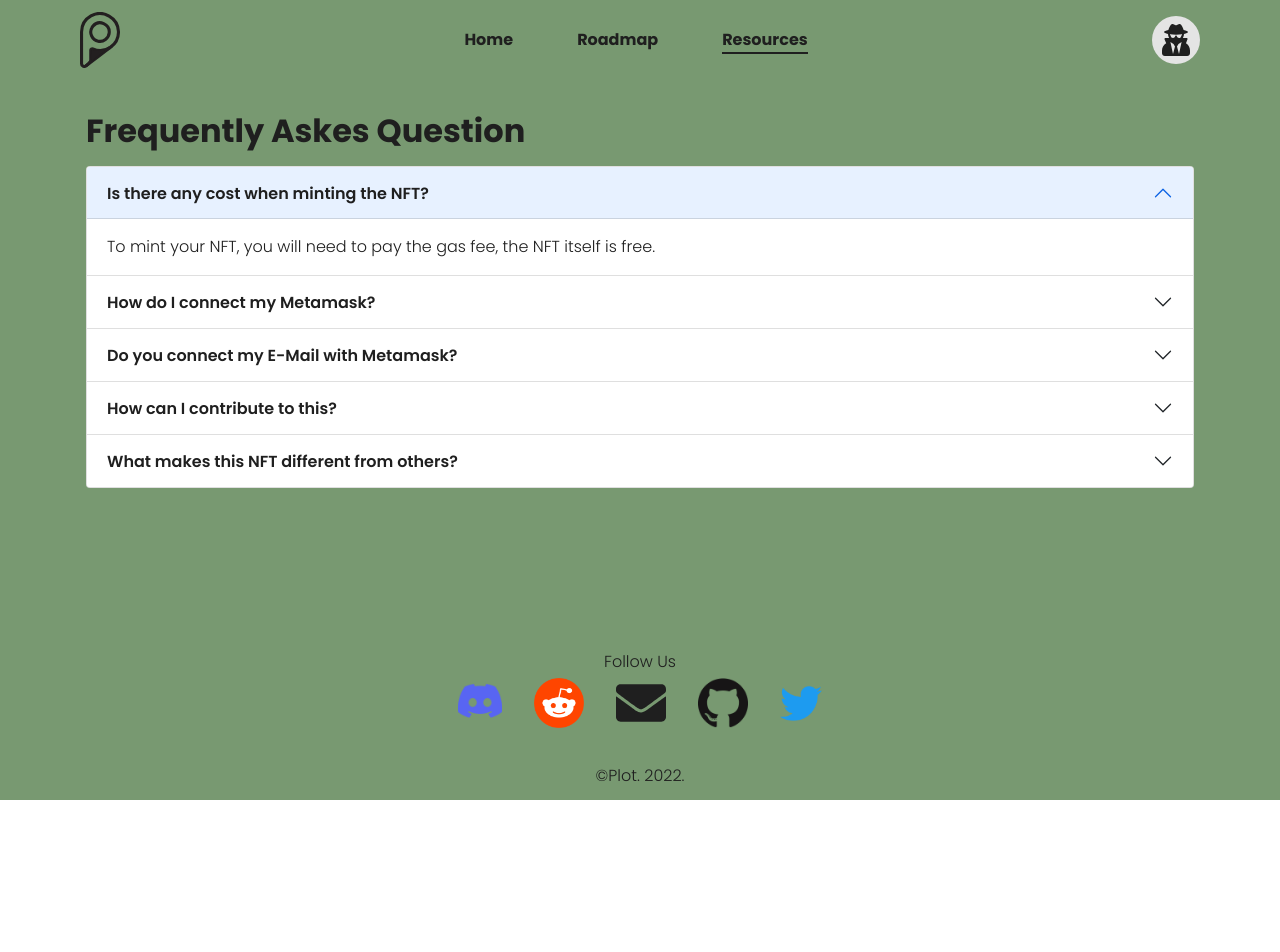
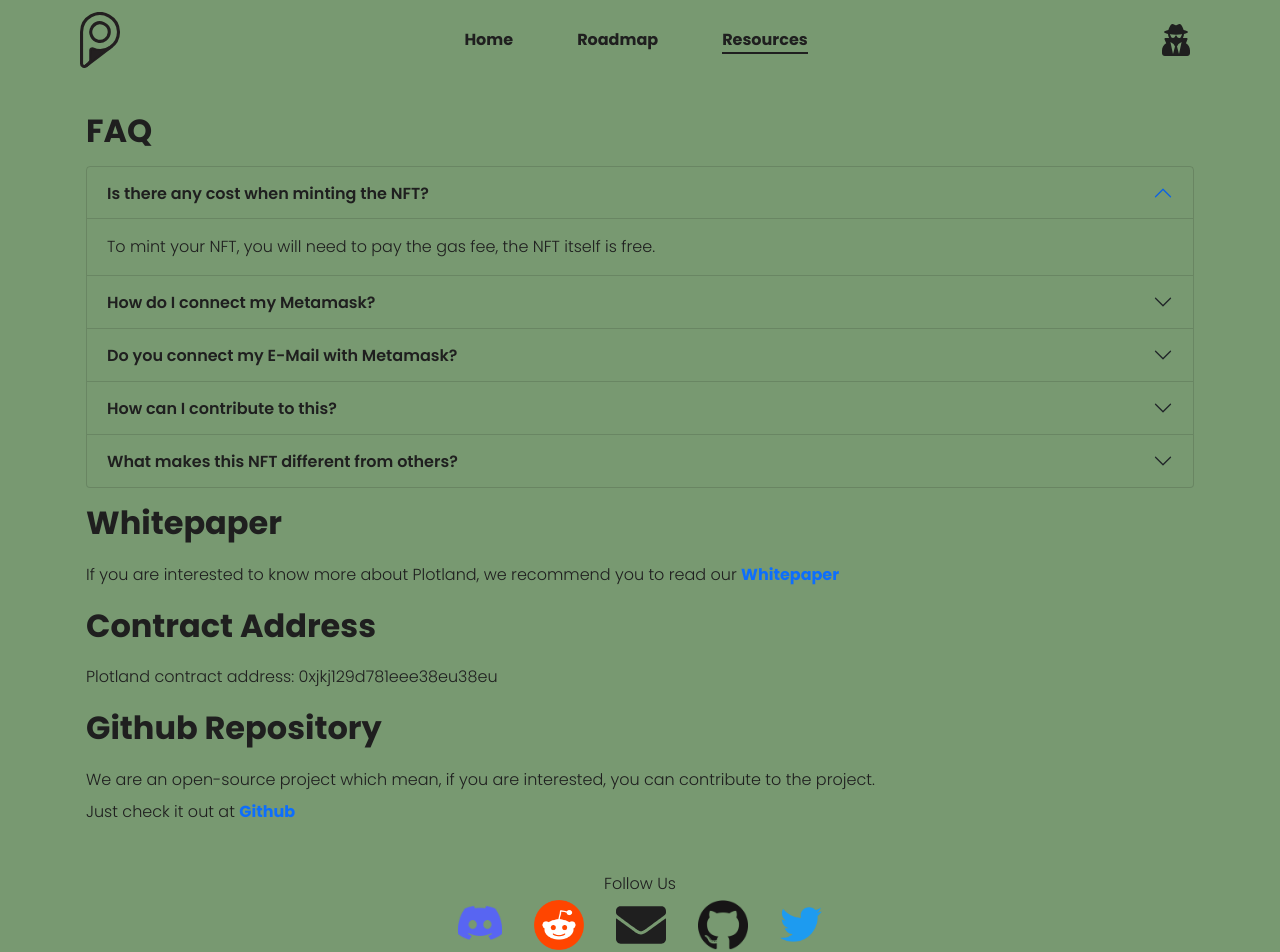
Before and after one commit to Plot-NFT/Plotland, a Next.js app: page /resources in a window 1280 px wide. Shown: the top 952 px of the page. Before the commit the page ends 800 px from the top, so only its background shows below. Built offline with nearby package versions, Linux system fonts and the light colour scheme.

Commit message:
add whitepaper, contract address placeholder, github repo on resources page

```diff
--- a/pages/resources.jsx
+++ b/pages/resources.jsx
@@ -5,6 +5,8 @@ import Accordion from "react-bootstrap/Accordion";
 import Header from "components/Header/Header";
 import Footer from "components/Footer/Footer";
 import Container from "components/Container/Container";
+
+import styles from "scss/resources.module.scss";
 
 const Resources = () => {
   return (
@@ -17,7 +19,7 @@ const Resources = () => {
       <Header />
 
       <Container>
-        <h2 className="mb-3 fw-bold">Frequently Askes Question</h2>
+        <h2 className="mb-3 fw-bold">FAQ</h2>
 
         <Accordion defaultActiveKey="0">
           <Accordion.Item eventKey="0">
@@ -69,6 +71,42 @@ const Resources = () => {
             </Accordion.Body>
           </Accordion.Item>
         </Accordion>
+
+        <h2 className="my-3 fw-bold">Whitepaper</h2>
+
+        <p>
+          If you are interested to know more about Plotland, we recommend you to
+          read our{" "}
+          <a
+            className="fw-bold"
+            href="/documents/plotland-whitepaper.pdf"
+            target="_blank"
+          >
+            Whitepaper
+          </a>
+        </p>
+
+        <h2 className="my-3 fw-bold">Contract Address</h2>
+
+        <p>Plotland contract address: 0xjkj129d781eee38eu38eu</p>
+
+        <h2 className="my-3 fw-bold">Github Repository</h2>
+
+        <p>
+          We are an open-source project which mean, if you are interested, you
+          can contribute to the project.
+        </p>
+        <p>
+          Just check it out at{" "}
+          <a
+            href="https://github.com/Plot-NFT/Plotland"
+            className="fw-bold"
+            rel="noreferrer"
+            target="_blank"
+          >
+            Github
+          </a>
+        </p>
       </Container>
 
       <Footer />
--- a/pages/roadmap.jsx
+++ b/pages/roadmap.jsx
@@ -6,8 +6,6 @@ import Footer from "components/Footer/Footer";
 import Container from "components/Container/Container";
 import RoadMap from "components/Roadmap/Roadmap";
 import Button from "components/Button/Button";
-
-import styles from "scss/roadmap.module.scss";
 
 const Roadmap = () => {
   return (
@@ -62,7 +60,7 @@ const Roadmap = () => {
         </RoadMap.Main>
 
         <div className="d-flex justify-content-center">
-          <Button>Sumbit Project</Button>
+          <Button>Submit Project</Button>
         </div>
       </Container>
 
--- a/src/components/Header/Header.module.scss
+++ b/src/components/Header/Header.module.scss
@@ -56,7 +56,6 @@
     height: fit-content;
     border-radius: 50%;
     border: none;
-    background-color: #e4e4e4;
     padding: 0.5rem;
   }
 }
--- a/src/scss/style.scss
+++ b/src/scss/style.scss
@@ -44,12 +44,18 @@ input {
   border: 1px solid variable.$bg-secondary;
 }
 
+.accordion-item {
+  background-color: transparent;
+}
+
 .accordion-button {
   color: #1f1f1f;
   font-weight: 600;
+  background-color: transparent;
 }
 
 .accordion-button:not(.collapsed) {
   color: #1f1f1f;
   font-weight: 600;
+  background-color: transparent;
 }
```
Also changed, not shown: src/scss/resources.module.scss (renamed from src/scss/roadmap.module.scss), 1 other file (tests, documents, lock files or other folders).
